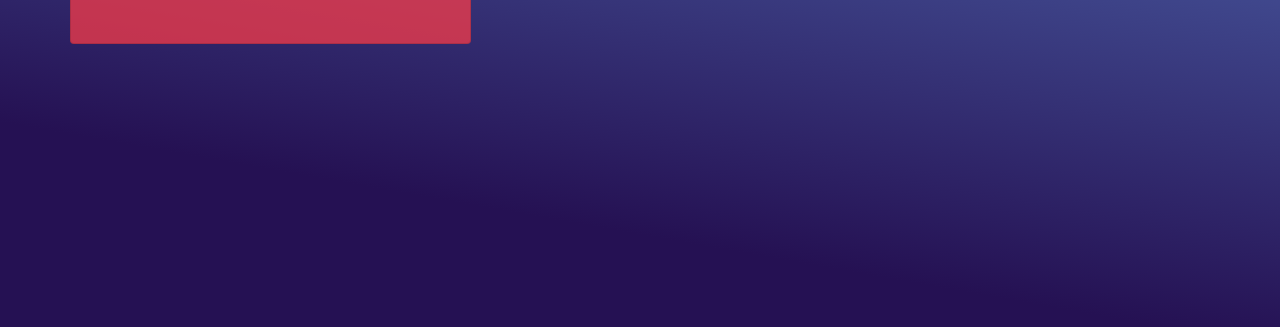
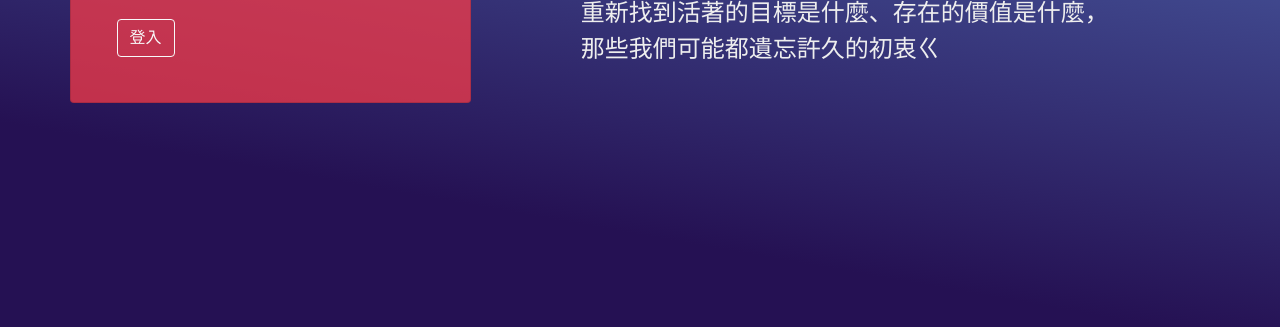
Before and after one commit to sciyen/VirtualGraduationCeremony, a plain HTML site: page index.html in a window 1280 px wide. Shown: the part 473-800 px from the top of the page. Drawn offline with nearby package versions, Linux system fonts and the light colour scheme; a web font is replaced by a local one.

Commit message:
Add typing features

```diff
--- a/index.css
+++ b/index.css
@@ -1,3 +1,8 @@
+@import url(https://fonts.googleapis.com/earlyaccess/cwtexfangsong.css);
+*{
+  font-family: 'cwTeXFangSong', sans-serif;
+}
+
 html {
   overflow: hidden;
 }
@@ -472,6 +477,23 @@ h1 {
   }
 }
 
+
+/* https://codepen.io/qkevinto/pen/WQVNWO */
+.heading-container {
+  display: flex;
+  align-items: center;
+  justify-content: center;
+  height: 100%;
+  padding: 5rem;
+}
+
+.heading {
+  color: #eee;
+  font-size: 1.5rem;
+  font-weight: 300;
+  text-transform: uppercase;
+}
+
 .info{
   position: relative;
   right:0%;
--- a/index.html
+++ b/index.html
@@ -46,6 +46,10 @@
 						<h1>ES 110</h1>
 						<h1>Online</h1>
 						<h1>Graduation</h1>
+						<div class="heading-container">
+							<p class="heading" data-target-resolver>
+							</p>
+						</div>
 					</div>
 				</div>
 			</div>
@@ -87,8 +91,9 @@
 	</div>
 
 
+	<script src="scripts/scrolling.js"></script>
+	<script src="scripts/typing.js"></script>
 	<script src="scripts/app.js"></script>
-	<script src="scripts/scrolling.js"></script>
 </body>
 
 </html>
--- /dev/null
+++ b/scripts/typing.js
@@ -0,0 +1,106 @@
+const resolver = {
+    resolve: function resolve(options, callback) {
+        // The string to resolve
+        const resolveString = options.resolveString || options.element.getAttribute('data-target-resolver');
+        const combinedOptions = Object.assign({}, options, { resolveString: resolveString });
+
+        function getRandomInteger(min, max) {
+            return Math.floor(Math.random() * (max - min + 1)) + min;
+        };
+
+        function randomCharacter(characters) {
+            return characters[getRandomInteger(0, characters.length - 1)];
+        };
+
+        function doRandomiserEffect(options, callback) {
+            const characters = options.characters;
+            const timeout = options.timeout;
+            const element = options.element;
+            const partialString = options.partialString;
+
+            let iterations = options.iterations;
+
+            setTimeout(() => {
+                if (iterations >= 0) {
+                    const nextOptions = Object.assign({}, options, { iterations: iterations - 1 });
+
+                    // Ensures partialString without the random character as the final state.
+                    if (iterations === 0) {
+                        element.textContent = partialString;
+                    } else {
+                        // Replaces the last character of partialString with a random character
+                        element.textContent = partialString.substring(0, partialString.length - 1) + randomCharacter(characters);
+                    }
+
+                    doRandomiserEffect(nextOptions, callback)
+                } else if (typeof callback === "function") {
+                    callback();
+                }
+            }, options.timeout);
+        };
+
+        function doResolverEffect(options, callback) {
+            const resolveString = options.resolveString;
+            const characters = options.characters;
+            const offset = options.offset;
+            const partialString = resolveString.substring(0, offset);
+            const combinedOptions = Object.assign({}, options, { partialString: partialString });
+
+            doRandomiserEffect(combinedOptions, () => {
+                const nextOptions = Object.assign({}, options, { offset: offset + 1 });
+
+                if (offset <= resolveString.length) {
+                    doResolverEffect(nextOptions, callback);
+                } else if (typeof callback === "function") {
+                    callback();
+                }
+            });
+        };
+
+        doResolverEffect(combinedOptions, callback);
+    }
+}
+
+/* Some GLaDOS quotes from Portal 2 chapter 9: The Part Where He Kills You
+ * Source: http://theportalwiki.com/wiki/GLaDOS_voice_lines#Chapter_9:_The_Part_Where_He_Kills_You
+ */
+const strings = [
+    '不管四年過程是什麼，我們都要為自己的這段過程下個總結。',
+    '重新找到活著的目標是什麼、存在的價值是什麼，那些我們可能都遺忘許久的初衷。',
+    '不管中間我們的選擇對不對，重要的是這些過程對自己的影響，重新審視、重新出發。',
+    '也許因為疫情停辦的畢典，讓我們有更多時間思考畢業的本質。',
+    '為過去的自己劃一個總結，然後往下一個目標邁進。'
+];
+
+let counter = 0;
+
+const options = {
+    // Initial position
+    offset: 0,
+    // Timeout between each random character
+    timeout: 5,
+    // Number of random characters to show
+    iterations: 10,
+    // Random characters to pick from
+    characters: ['ㄅ', 'ㄆ', 'ㄇ', 'ㄈ', 'ㄉ', 'ㄊ', 'ㄋ', 'ㄌ', 'ㄍ', 'ㄎ', 'ㄏ', 'ㄐ', 'ㄑ', 'ㄒ', 'ㄓ', 'ㄔ', 'ㄕ', 'r', 's', 't', 'u', 'v', 'x', 'y', 'x', '#', '%', '&', '-', '+', '_', '?', '/', '\\', '='],
+    // String to resolve
+    resolveString: strings[counter],
+    // The element
+    element: document.querySelector('[data-target-resolver]')
+}
+
+// Callback function when resolve completes
+function callback() {
+    setTimeout(() => {
+        counter++;
+
+        if (counter >= strings.length) {
+            counter = 0;
+        }
+
+        let nextOptions = Object.assign({}, options, { resolveString: strings[counter] });
+        resolver.resolve(nextOptions, callback);
+    }, 1000);
+}
+
+resolver.resolve(options, callback);
```
